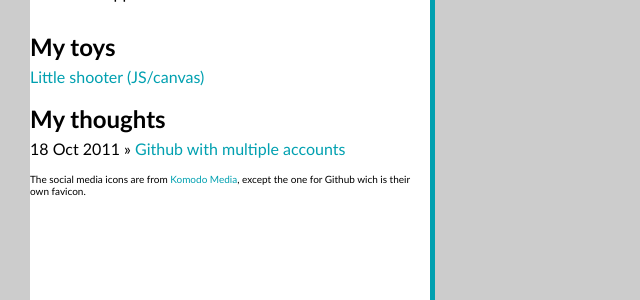
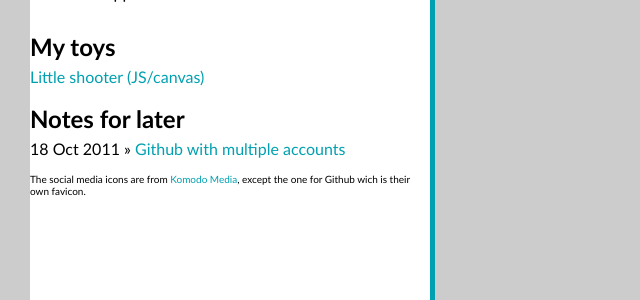
Before and after one commit to bobylito/bobylito.github.com, a Jekyll site: the page built from index.html, in a window 1280 px wide. Shown: the part 211-511 px from the top of the page, without its empty margins (0-640 px from the left). Built offline with Jekyll 4.4.1, drawn with Linux system fonts in a browser that asks for light colours; Markdown is read by kramdown in place of the engine named in the settings.

Commit message:
note for later

```diff
--- a/index.html
+++ b/index.html
@@ -15,7 +15,7 @@ title: Alexandre Stanislawski
 </section>
 
 <section class="blog">
-<h2>My thoughts</h2>
+<h2>Notes for later</h2>
 <ul>
 {% for post in site.posts %}
   <li><span>{{ post.date | date_to_string }}</span> &raquo; <a href="{{ post.url }}">{{ post.title }}</a></li>
```
